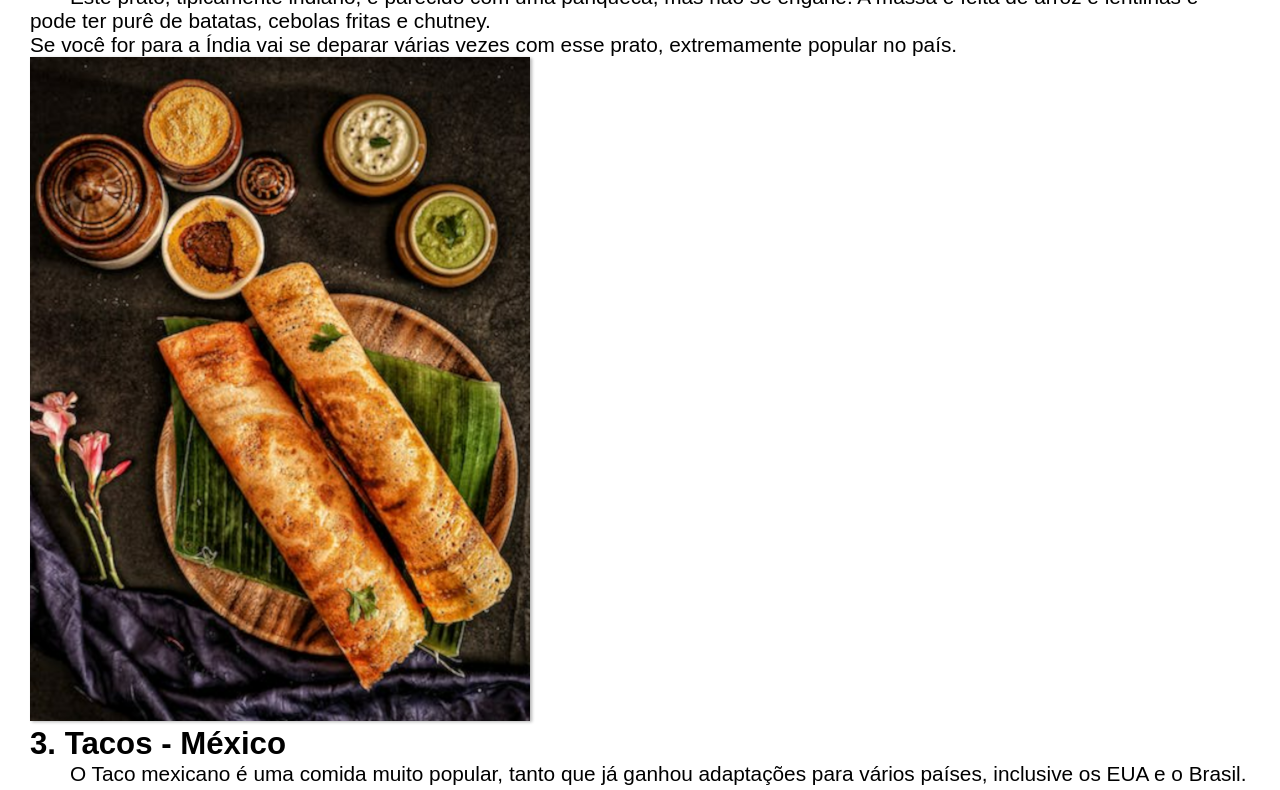
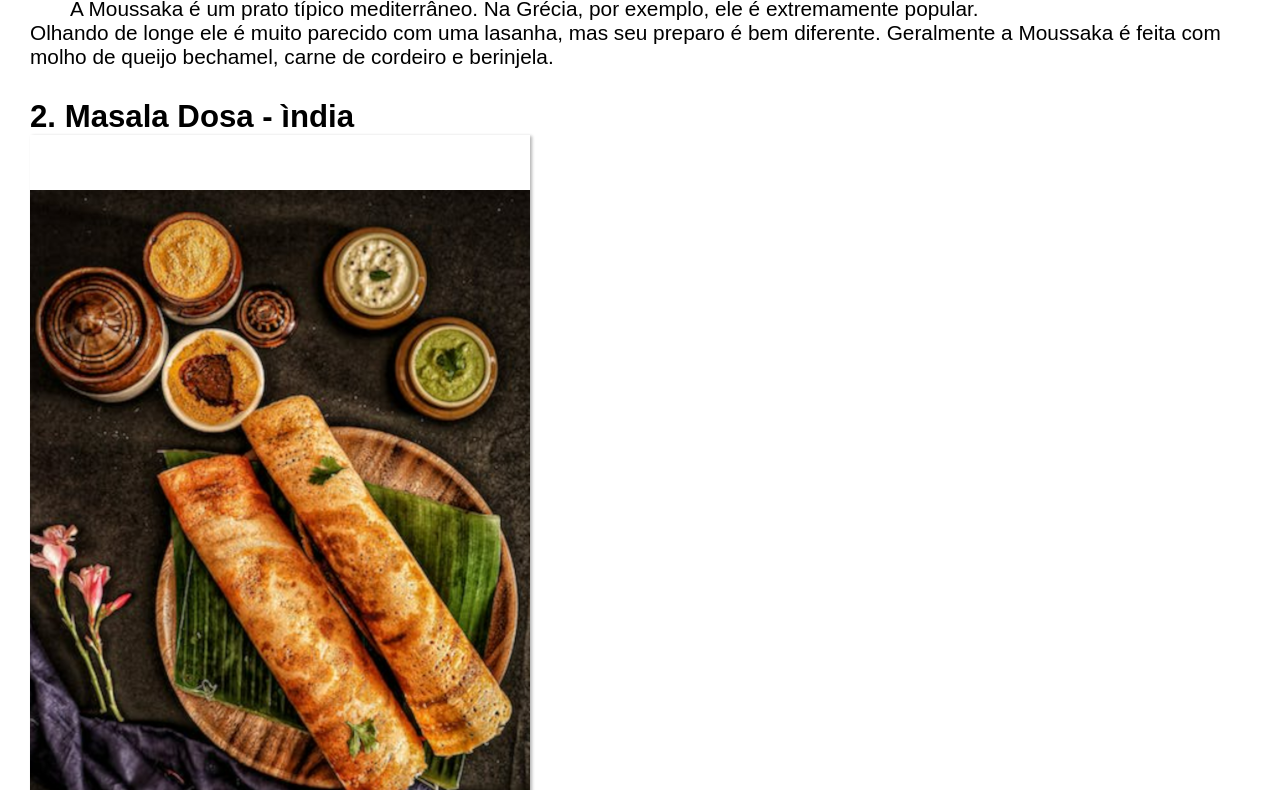
Before and after one commit to gustavopgomes/projeto-comida, a plain HTML site: page index.html in a window 1280 px wide. Shown: the part 649-1439 px from the top of the page. Drawn offline with Linux system fonts and the light colour scheme.

Commit message:
projeto comida
ajustes no projeto

```diff
--- a/estilos/retrato.css
+++ b/estilos/retrato.css
@@ -33,6 +33,7 @@ article, h2{
     padding: 20px;
 }
 img{
+    box-shadow: 2px 1px 3px rgba(0, 0, 0, 0.295);
     width: 430px;
 }
 form{
--- a/estilos/style.css
+++ b/estilos/style.css
@@ -11,6 +11,8 @@ html, body{
 }
 img{
     box-shadow: 2px 1px 3px rgba(0, 0, 0, 0.295);
+    padding-top: 55px;
+    padding-bottom: 35px;
 }
 .indent{
     text-indent: 40px;
@@ -41,6 +43,9 @@ article{
     padding: 30px;
     font-size: 1.3em;
 }
+article >h2{
+    padding-top: 30px;
+}
 .bottom{
     padding: 3px;
     border-radius: 10px;
--- a/index.html
+++ b/index.html
@@ -16,23 +16,24 @@
         </header>
         <article>
             <h2>1. Moussaka - Grécia</h2>
+            <img src="imagens/Moussaka-500.png" alt="Moussaka">
             <p class="indent">A Moussaka é um prato típico mediterrâneo. Na Grécia, por exemplo, ele é extremamente popular.</p>
             <p>Olhando de longe ele é muito parecido com uma lasanha, mas seu preparo é bem diferente.  Geralmente a Moussaka é feita com molho de queijo bechamel, carne de cordeiro e berinjela.</p>
-            <img src="imagens/Moussaka-500.png" alt="Moussaka">
             <h2>2. Masala Dosa - ìndia</h2>
+            <img src="imagens/Masala-Dosa-500.png" alt="Masala Dosa">
             <p class="indent"> Este prato, tipicamente indiano, é parecido com uma panqueca, mas não se engane. A massa é feita de arroz e lentilhas e pode ter purê de batatas, cebolas fritas e chutney.</p>
             <p>Se você for para a Índia vai se deparar várias vezes com esse prato, extremamente popular no país.</p>
-            <img src="imagens/Masala-Dosa-500.png" alt="Masala Dosa">
             <h2>3. Tacos - México</h2>
+            <img src="imagens/Tacos-500.png" alt="Tacos">
             <p class="indent"> O Taco mexicano é uma comida muito popular, tanto que já ganhou adaptações para vários países, inclusive os EUA e o Brasil.</p>
             <p>Ele é feito de tortilhas à base de milho e recheado com carne, tomate, queijo e alface.</p>
-            <img src="imagens/Tacos-500.png" alt="Tacos">
             <h2>4. Escargot - França</h2>
+            <img src="imagens/Escargo-500.png" alt="Escargot">
             <p class="indent"> Esse aperitivo tipicamente francês é conhecido por todo o mundo. Ele é feito com caracóis servidos na casca, cozidos com manteiga de alho e salsa.</p>
             <p>O prato costuma ser bem caro, isso porque um escargot costuma levar de seis a oito meses para atingir 15g, que é o peso mínimo necessário para consumo.</p>
             <p>Além disso, como esses bichinhos são muito frágeis eles são criados em um ambiente todo controlado e, mesmo assim, têm um índice de mortalidade de 12% a 15%.</p>
-            <img src="imagens/Escargo-500.png" alt="Escargot">
             <h2>5. Bulgogi - Coréia</h2>
+            <img src="imagens/Bulgogi-500.png" alt="Bulgogi">
             <p class="indent"> O Bulgogi é um prato coreano, que traduzido significa carne de fogo. Isso já dá um sinal de que o gosto e o tempero serão bem fortes, certo? Na Coréia o Bulgogi é temperado com vinho, cebola, molho de soja, gergelim e vegetais.</p>
             <p>É quase impossível visitar a Coréia e não se deparar com esse prato superpopular. Ele pode ser encontrado, inclusive, em redes de fast food coreanas.</p>
         </article>
```
